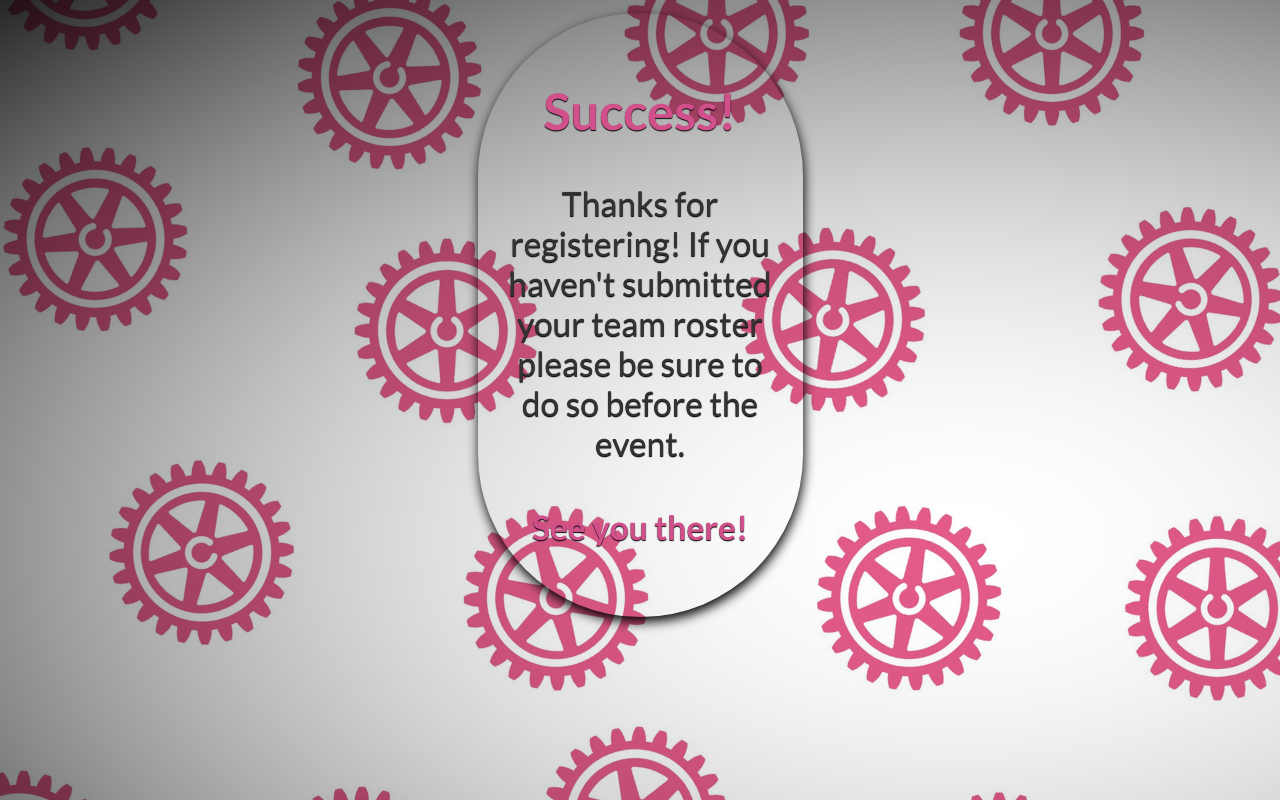
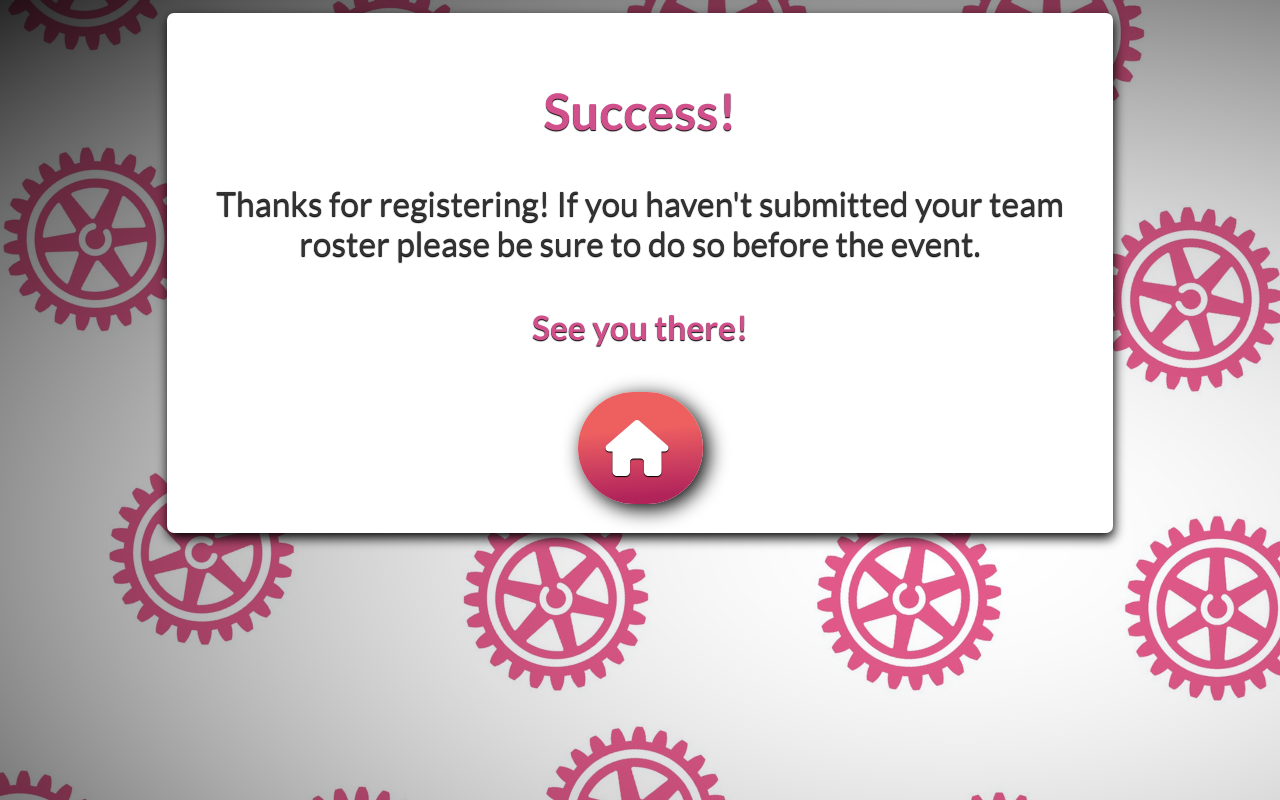
Before and after one commit to cvaudrain/stripe-base, a website: page client/public/success.html in a window 1280 px wide. Drawn offline with Linux system fonts and the light colour scheme.

Commit message:
fix css success page. add nav btn to index

```diff
--- a/client/public/styles.css
+++ b/client/public/styles.css
@@ -197,6 +197,19 @@ max-width:100%;
   /* background: #fff; */
   padding:25px
 }
+.card-success {
+  border-radius: 7px;
+  /* -webkit-box-shadow: 0 1px 20px 0 rgba(69, 90, 100, 0.08); */
+  /* box-shadow: 0 1px 20px 0 rgba(69, 90, 100, 0.08); */
+  /* border: 1px solid white; */
+  width:275px;;
+  /* height: 100px; */
+  min-width: 180px;
+  width:70vw;
+  margin:auto;
+  background: #fff;
+  padding:25px
+}
 /* BUTTONS */
 .to-register-btn{
   font-family: 'Dancing Script', cursive;
@@ -220,6 +233,33 @@ max-width:100%;
 background: linear-gradient(355deg, rgb(177, 36, 90) 10%, rgb(201, 59, 95) 32%, rgb(238, 96, 96) 66%);
 }
 .to-register-btn:hover{
+  color:rgb(250, 115, 227);
+  background: rgb(130,118,233);
+  background: linear-gradient(150deg, rgba(130,118,233,1) 1%, rgba(62,70,198,1) 35%, rgba(76,131,237,1) 98%);
+
+}
+.to-register-btn-sm{
+  font-family: 'Dancing Script', cursive;
+  font-weight: 700;
+  font-size: 3.5rem;;
+  top: 50%;
+  /* height: 70px; */
+  width:125px;
+  min-width: 90px;
+
+  border-radius: 10000px;
+  margin: auto;
+  padding: 3px;
+  /* margin-bottom:20px; */
+  cursor: pointer;
+  border:none;
+  box-shadow: 5px 5px 20px black;
+  text-shadow: 0 1px 1px black;
+  color: #fff;
+  background: rgb(177, 36, 106);
+background: linear-gradient(355deg, rgb(177, 36, 90) 10%, rgb(201, 59, 95) 32%, rgb(238, 96, 96) 66%);
+}
+.to-register-btn-sm:hover{
   color:rgb(250, 115, 227);
   background: rgb(130,118,233);
   background: linear-gradient(150deg, rgba(130,118,233,1) 1%, rgba(62,70,198,1) 35%, rgba(76,131,237,1) 98%);
--- a/client/public/success.html
+++ b/client/public/success.html
@@ -20,10 +20,11 @@
     </head>
     <body class="lato rotaract-br">
         <div class="center-div centered header">
-            <div class="card theGoodShading">
+            <div class="card-success theGoodShading">
             <h2 class="magenta">Success!</h2>
             <p class="header dark-gray">Thanks for registering! If you haven't submitted your team roster  please be sure to do so before the event.</p>
         <h4 class=" magenta">See you there!</h4>
+        <a href="/"><button class="to-register-btn-sm centered"><i class="fas fa-home "></i></button></a>
         </div>
         </div>
 
--- a/server/server.js
+++ b/server/server.js
@@ -12,6 +12,7 @@ app.use(cors())
 //Stripe
 // Remember to switch to your live secret key in production. !IMPORTANT
 const stripe = require("stripe")(process.env.QVRR_SK_TEST);
+
 
 // console.log("API KEY:")
 // console.log(process.env.SECRET_KEY_TEST)
```
